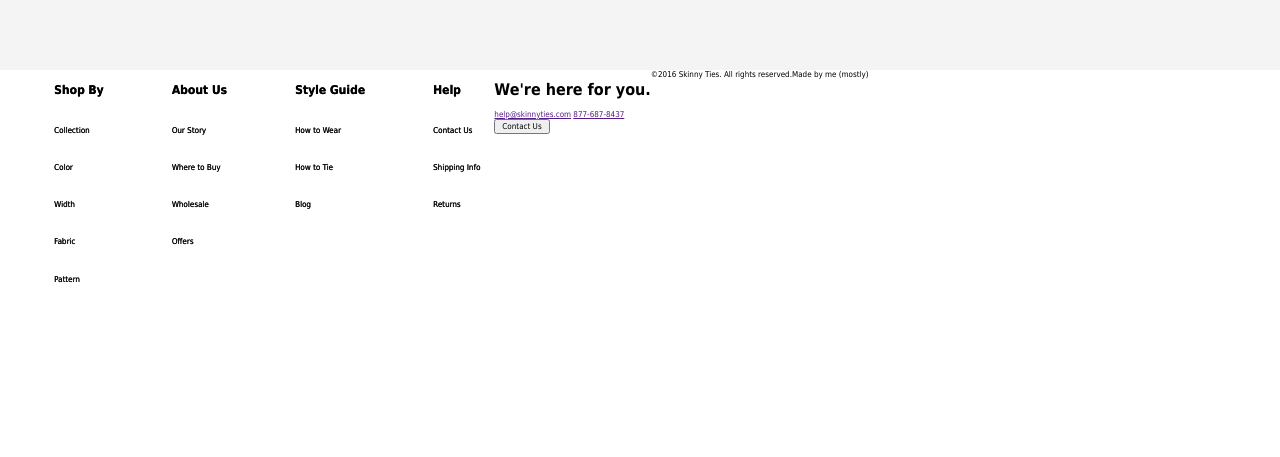
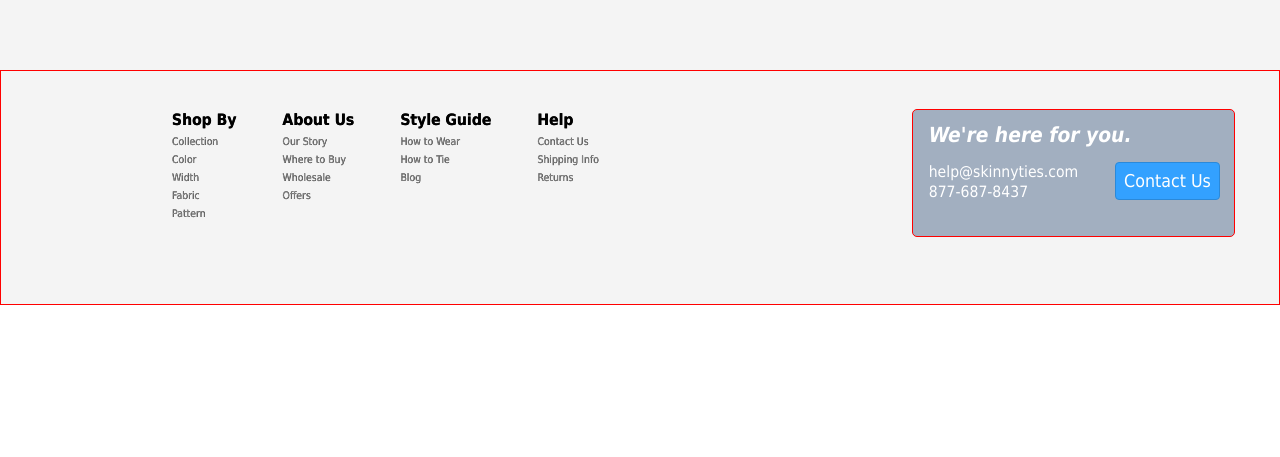
Before and after one commit to encryptid/Weekend-project-1, a plain HTML site: page index.html in a window 1280 px wide. Shown: the part 343-800 px from the top of the page. Drawn offline with nearby package versions, Linux system fonts and the light colour scheme.

Commit message:
Completed footer style

```diff
--- a/style.css
+++ b/style.css
@@ -165,19 +165,93 @@ input[type="text"] {
 
 
 
-
 footer {
-    font-size: .5em;
+    font-size: .65em;
     display: flex;
+    border: 1px solid red;
+    background-color: rgb(244, 244, 244);
+    height: 233px;
 }
 
 .footer-nav {
     display: flex;
+    margin-left: 10%;
 }
+
 .footer-sec {
     text-align: left;
+    margin-top: 38px;
 }
 
 .footer-sec li {
 display: block;
+color: rgb(144, 144, 144);
+padding: 3px;
 }
+
+.footer-sec #bold {
+    color: black;
+    font-size: 1em;
+}
+
+#help-header, #contact-info {
+    margin-left: 5%;
+}
+
+#help-header {
+    color: rgb(255,255,255);
+    font-style: italic;
+}
+
+#contact-info {
+    display: flex;
+    flex-direction: column;
+    font-size: 1.5em;
+}
+
+a {
+    text-decoration: none;
+    color: rgb(255, 255, 255);
+    font-weight: .5px;
+    line-height: 20px;
+}
+
+#space {
+    width: 310px;
+}
+
+.help-box {
+    width: 321px;
+    height: 126px;
+    border: 1px solid red;
+    border-radius: 5px;
+    background-color: rgb(162,175,192);
+    margin-top: 38px;
+}
+
+.help-content {
+    display: flex;
+    flex-direction: row;
+}
+
+button {
+    border-radius: 4px;
+    border: 1px solid rgb(43, 137, 217);
+    background-color: rgb(51, 161, 255);
+    color: white;
+    font-size: 1.7em;
+    width: 105px;
+    height: 38px;
+    margin-left: 35%;
+}
+
+.attribution, .credit {
+    position: absolute;
+    bottom: -300px;
+    width: 300px;
+    color: rgb(144, 144, 144);
+}
+
+.credit {
+    margin-left: 200px;
+}
```
